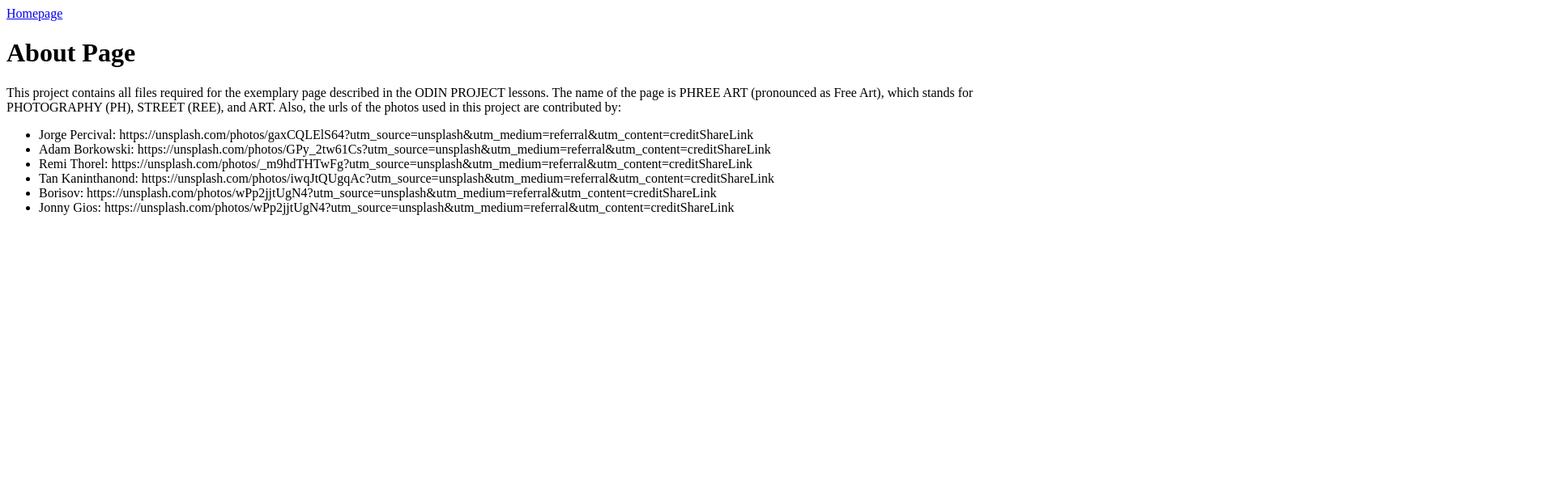
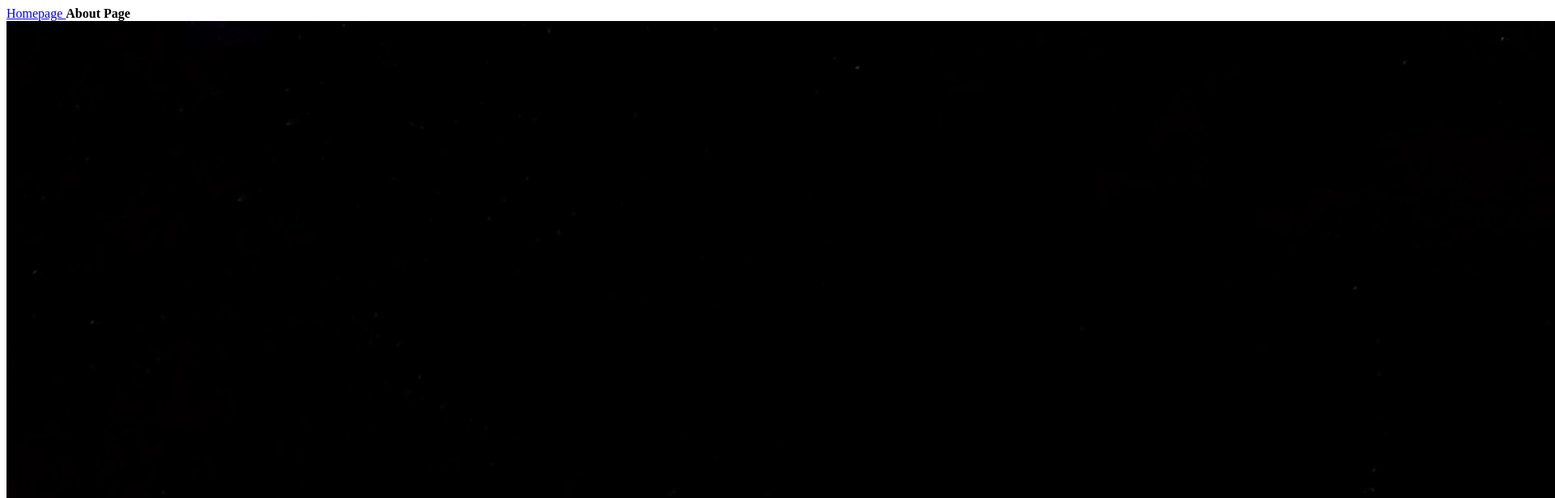
Before and after one commit to NkululekoCyrilCele/project-landing-page, a plain HTML site: page about.html in a window 1280 px wide. Shown: the top 616 px of the page at 81% size, 1920 px wide, since content can reach past the window. Drawn offline with Linux system fonts and the light colour scheme.

Commit message:
modify files

```diff
--- a/about.html
+++ b/about.html
@@ -12,9 +12,10 @@
         <a href="index.html">
             Homepage
         </a>
-        <h1 id="header">
+        <b id="header">
             About Page
-        </h1>
+        </b>
+        <img src="images/anatolii-borisov-wPp2jjtUgN4-unsplash.jpg" alt="Phree Art">
         <p>
             This project contains all files required for the exemplary page described in the ODIN PROJECT lessons.
             The name of the page is PHREE ART (pronounced as Free Art), which stands for PHOTOGRAPHY (PH), STREET (REE), and ART.
```
Also changed, not shown: index.html (+1 -1 lines).
